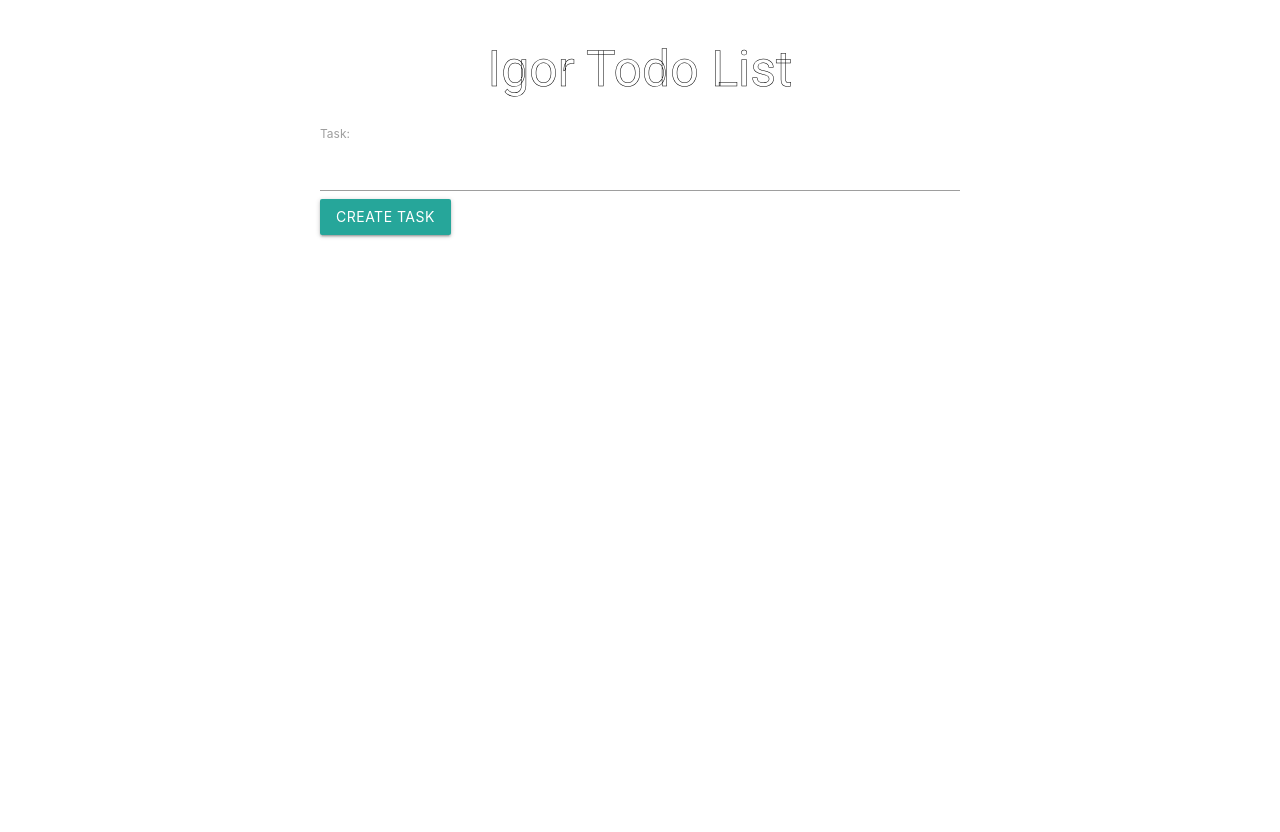
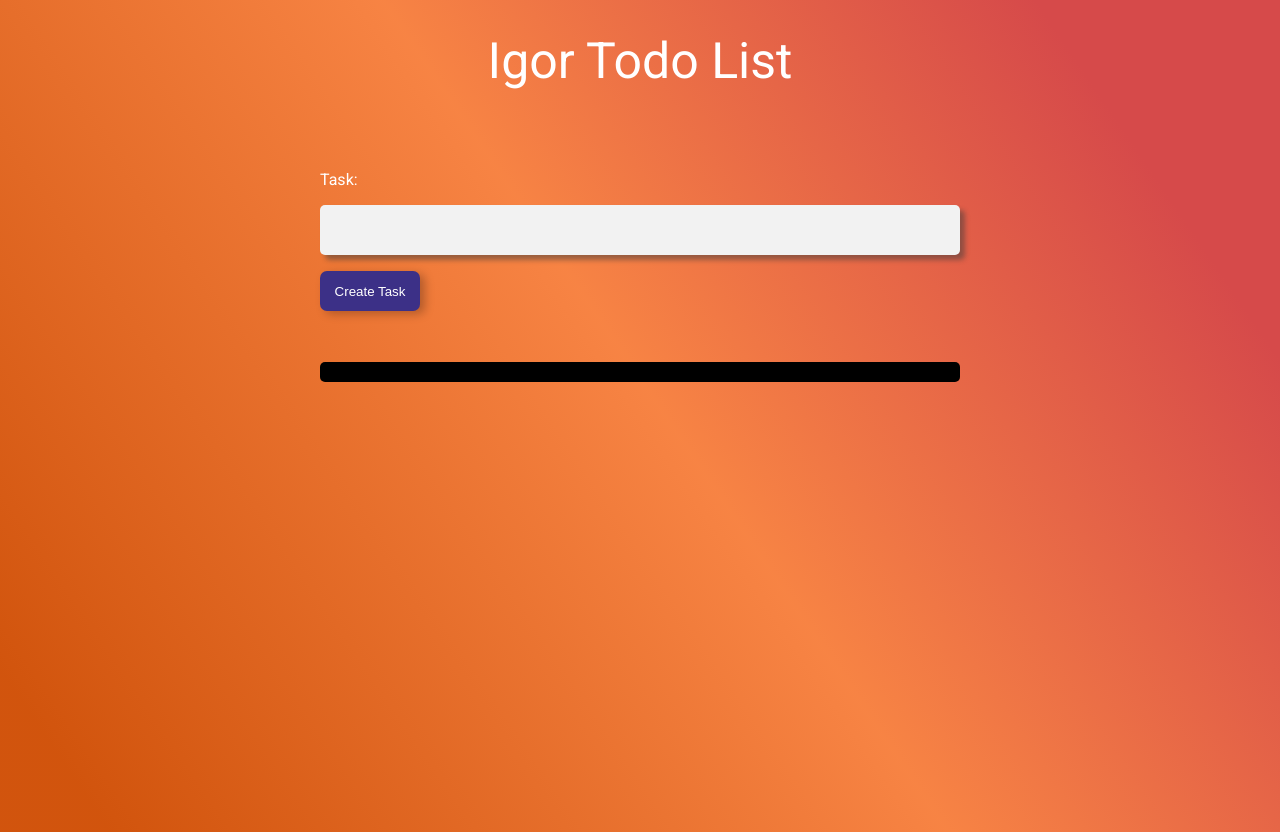
Before and after one commit to proudynyu/TodoDjango, a Django app: page / in a window 1280 px wide. Before the commit the page ends 238 px from the top, so only its background shows below. Run offline with Django 3.2, Linux system fonts and the light colour scheme; data that the repository does not hold is empty.

Commit message:
template upgrade and style

```diff
--- a/src/todo/forms.py
+++ b/src/todo/forms.py
@@ -4,6 +4,8 @@ from .models import Todo
 class TodoForm(forms.ModelForm):
 	title = forms.CharField(max_length=200, required=True, label="Task", strip=True)
 
+	title.widget.attrs.update({'class': 'insert'})
+
 	class Meta:
 		model = Todo
 		fields = [
--- a/src/todo/static/todo/style.css
+++ b/src/todo/static/todo/style.css
@@ -2,6 +2,60 @@
 	margin: 0;
 	padding: 0;
 	box-sizing: border-box;
+}
+
+body {
+	background: linear-gradient(235.79deg, #D64A4A 13.25%, rgba(247, 129, 64, 0.980117) 48.66%, rgba(207, 75, 0, 0.95) 93.99%);
+	min-height: 100vh;
+}
+
+.title {
+	margin-top: 2rem;
+}
+
+.top-task {
+	height: 18vh;
+	width: 100%;
+	margin: 4rem 0;
+	justify-content: flex-start;
+}
+
+.top-task p {
+	display: flex;
+	flex-direction: column;
+}
+
+.top-task button {
+	margin: 1rem 0;
+	width: 100px;
+	height: 40px;
+	background: #3C3087;
+	box-shadow: 5px 3px 10px rgba(0, 0, 0, 0.25);
+	border-radius: 7px;
+	border-style: none;
+	color: white;
+}
+
+.top-task button:hover {
+	background: #2B2361;
+}
+
+.top-task label {
+	margin: 1rem 0;
+	color: white;
+	font-family: 'Roboto', sans-serif;
+}
+
+.insert {
+	width: 100%;
+	height: 50px;
+	background: #F2F2F2;
+	box-shadow: 5px 5px 5px rgba(60, 59, 59, 0.49);
+	border-radius: 5px;
+	border-style: none;
+	padding: 20px;
+	font-size: 22px;
+	align-self: center;
 }
 
 .container {
@@ -13,23 +67,32 @@
 	text-align: center;
 	font-size: 50px;
 	font-family: 'Roboto', sans-serif;
+	font-weight: 100;
 	color: white;
-	-webkit-text-stroke-width: 0.5px;
-	-webkit-text-stroke-color: black;
 }
 
 .task-list {
 	display: flex;
+	flex-direction: column;
 	margin-top: 30px;
+}
+
+.task-list {
+	background: black;
+	padding: 10px;
+	border-radius: 5px;
+	border-style: none;
 }
 
 .todo-item {
 	display: flex;
 	flex-direction: row;
 	width: 100%;
+	margin: auto;
+	margin-bottom: 5px;
 	align-items: center;
 	background: gray;
-	height: 4rem;
+	height: 3rem;
 	padding: 5px;
 }
 
@@ -41,7 +104,7 @@
 	position: relative;
 	display: flex;
 	flex-direction: row;
-	width: 20%;
+	width: 30%;
 	margin-left: auto;
 	justify-content: space-around;
 
--- a/src/todo/templates/todo/base.html
+++ b/src/todo/templates/todo/base.html
@@ -2,7 +2,6 @@
 <html>
 <head>
 	{% load static %}
-	<link rel="stylesheet" href="https://cdnjs.cloudflare.com/ajax/libs/materialize/1.0.0/css/materialize.min.css">
 	<link rel="stylesheet" type="text/css" href="{% static 'todo/style.css' %}">
 	<link href="https://fonts.googleapis.com/css?family=Roboto&display=swap" rel="stylesheet">
 	<title>Todo App</title>
--- a/src/todo/templates/todo/index.html
+++ b/src/todo/templates/todo/index.html
@@ -2,7 +2,7 @@
 
 {% block content %}
 	<h1 class="title"> Igor Todo List </h1>
-	<form class="insert" method="POST">
+	<form method="POST" class="top-task">
 		{% csrf_token %}
 		{{form.as_p}}
 		<button class="btn" type="submit">Create Task</button>
```
Also changed, not shown: 1 other file.
